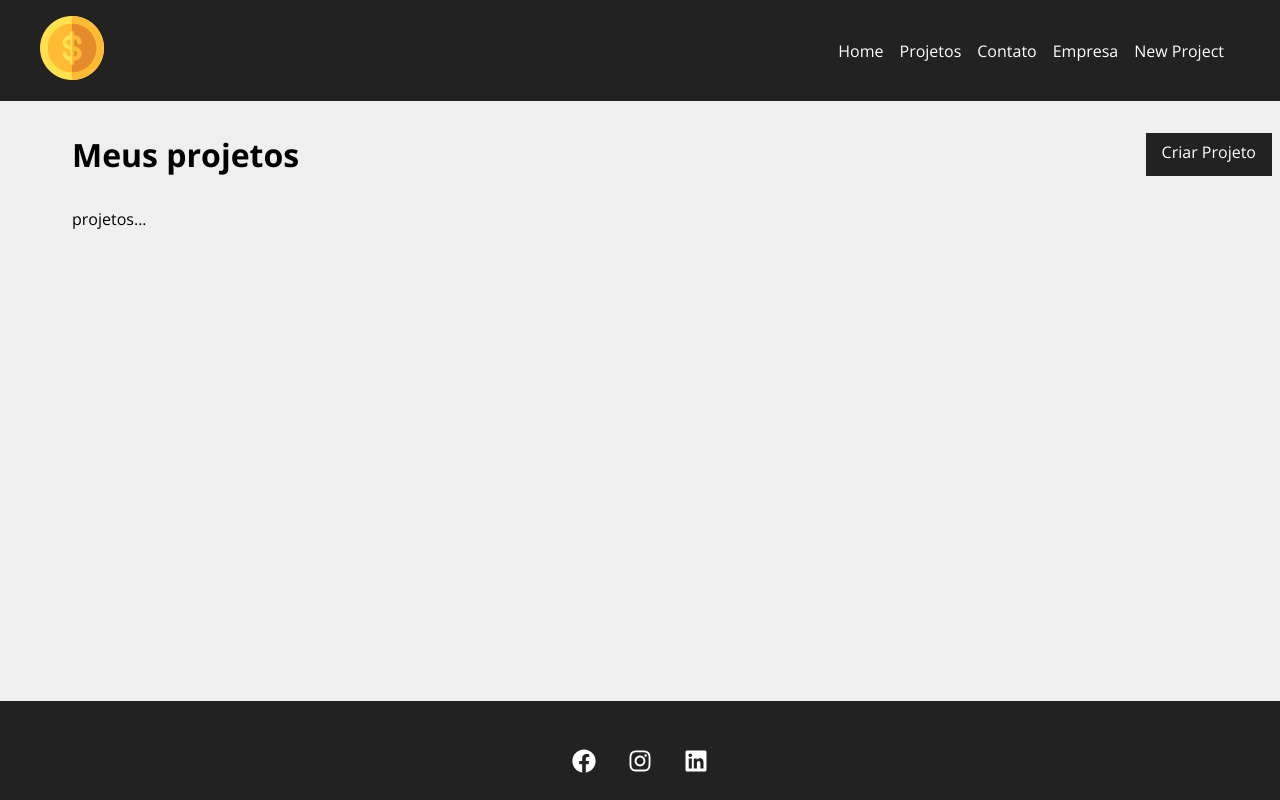
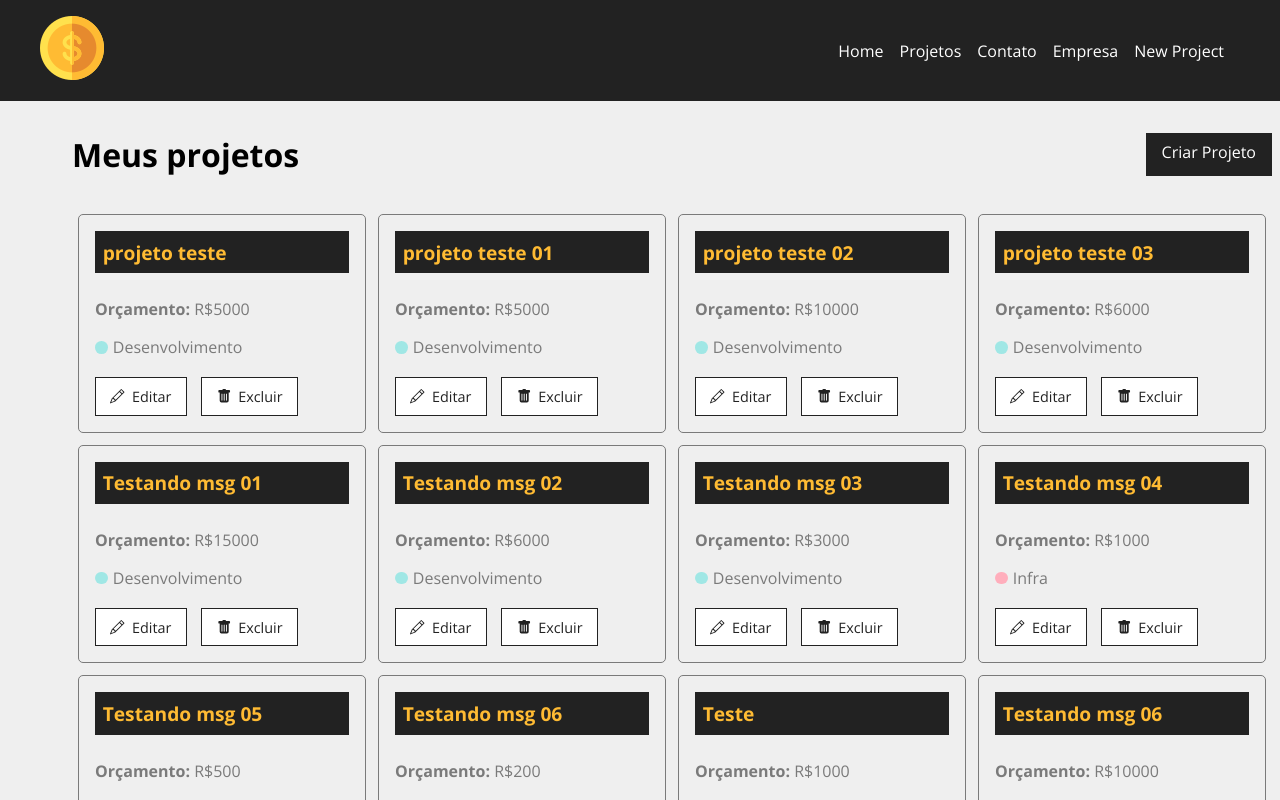
Before and after one commit to Lucas-Terto/Costs-React-Project, a React (Create React App) app: page /projects in a window 1280 px wide. Shown: the top 800 px of the page. Built offline with nearby package versions, Linux system fonts and the light colour scheme; data requests are answered from the project's data file.

Commit message:
my projects tab

```diff
--- a/db.json
+++ b/db.json
@@ -12,6 +12,12 @@
       "id": 1
     },
     {
+      "name": "projeto teste 01",
+      "budget": "5000",
+      "category": {
+        "id": "2",
+        "name": "Desenvolvimento"
+      },
       "cost": 0,
       "services": [],
       "id": 2
@@ -125,6 +131,17 @@
       "cost": 0,
       "services": [],
       "id": 12
+    },
+    {
+      "name": "plano",
+      "budget": "12000",
+      "category": {
+        "id": "4",
+        "name": "Planejamento"
+      },
+      "cost": 0,
+      "services": [],
+      "id": 13
     }
   ],
   "categories": [
--- a/src/components/pages/Projects.jsx
+++ b/src/components/pages/Projects.jsx
@@ -1,13 +1,16 @@
-import React from 'react'
+import React, {useState, useEffect} from 'react'
 import {useLocation} from 'react-router-dom'
 
 import Message from '../layout/Message'
 import Container from '../layout/Container'
 import LinkButton from '../layout/LinkButton'
+import ProjectCard from '../project/ProjectCard'
 
 import styles from './Projects.module.css'
 
 const Projects = () => {
+
+  const [projects, setProjects] = useState([])
 
   const location = useLocation()
   let message = ''
@@ -15,7 +18,22 @@
     message = location.state.message
   }
 
+  useEffect(() =>{
 
+    fetch("http://localhost:5000/projects", {
+      method: "GET",
+      headers: {
+        "Content-type": "application/json",
+      },
+    }).then((res) => res.json())
+      .then((data) => {
+        console.log(data)
+        setProjects(data)
+
+      })
+      .catch((error) => console.log(error))
+
+  }, [])
 
   return (
     <div className={styles.project_container}>
@@ -25,7 +43,15 @@
       </div>
       {message && <Message type="success" msg={message} />}
       <Container customClass="start">
-        <p>projetos...</p>
+        {projects.length > 0 &&
+          projects.map((project) => (
+            <ProjectCard
+              id={project.id}
+              name={project.name}
+              budget={project.budget}
+              category={project.category?.name}
+              key={project.id}
+            />))}
       </Container>
     </div>
   )
--- /dev/null
+++ b/src/components/project/ProjectCard.jsx
@@ -0,0 +1,27 @@
+import React from 'react'
+import {Link} from 'react-router-dom'
+import {BsPencil, BsFillTrashFill} from 'react-icons/bs'
+
+import styles from './ProjectCard.module.css'
+
+const ProjectCard = ({id, name, budget, category, handleRemove}) => {
+  return (
+    <div className={styles.project_card}>
+        <h4>{name}</h4>
+        <p>
+            <span>Orçamento:</span> R${budget}
+        </p>
+        <p className={styles.category_text}>
+            <span className={`${styles[category.toLowerCase()]}`}></span> {category}
+        </p>
+        <div className={styles.project_card_actions}>
+            <Link to="/"><BsPencil /> Editar</Link>
+            <button>
+                <BsFillTrashFill /> Excluir
+            </button>
+        </div>
+    </div>
+  )
+}
+
+export default ProjectCard
--- /dev/null
+++ b/src/components/project/ProjectCard.module.css
@@ -0,0 +1,87 @@
+.project_card {
+    padding: 1em;
+    border: 1px solid #7a7a7a;
+    border-radius: 5px;
+    width: 24%;
+    margin: .5%;
+}
+
+.project_card h4 {
+    background-color: #222;
+    color: #ffbb33;
+    padding: .4em;
+    margin-bottom: 1.3em;
+    font-size: 1.2em;
+}
+
+.project_card p {
+    color: #7a7a7a;
+    margin-bottom: 1em;
+}
+
+.project_card p span {
+    font-weight: bold;
+}
+
+.category_text {
+    display: flex;
+    align-items: center;
+}
+
+.category_text span{
+    display: block;
+    width: .8em;
+    height: .8em;
+    border-radius: 50%;
+    background-color: #ccc;
+    margin-right: 5px;
+}
+
+.category_text .infra {
+    background-color: #ffaebc;
+}
+
+.category_text .desenvolvimento {
+    background-color: #a0e7e5;
+}
+
+.category_text .design{
+    background-color: #b4f8c8;
+}
+
+.category_text .planejamento{
+    background-color: #fbe7c6;
+}
+
+.project_card_actions {
+    margin-top: 1.2em;
+    display: flex;
+    align-items: center;
+}
+
+.project_card_actions a,
+.project_card_actions button {
+    text-decoration: none;
+    border: none;
+    background-color: #fff;
+    color: #222;
+    font-size: .9em;
+    padding: .6em 1em;
+    cursor: pointer;
+    margin-right: 1em;
+    border: 1px solid #222;
+    display: flex;
+    align-items: center;
+    justify-content: center;
+    transition: .5s;
+}
+
+.project_card_actions svg {
+    margin-right: .5em;
+}
+
+.project_card_actions a:hover,
+.project_card_actions button:hover {
+    background-color: #222;
+    color: #ffbb33;
+}
```
